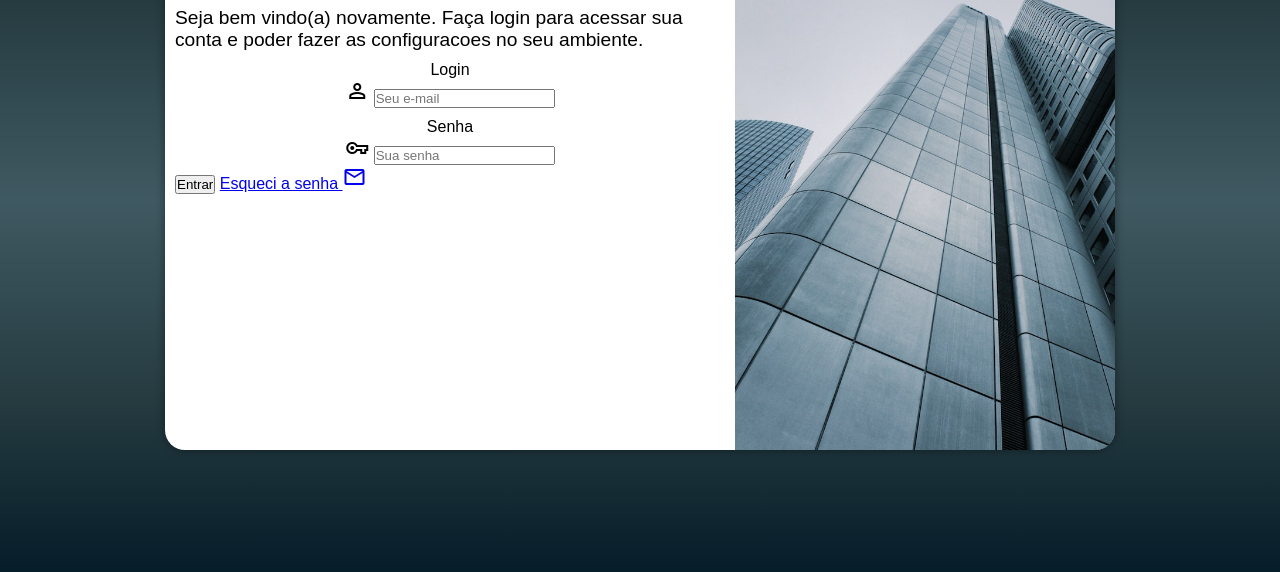
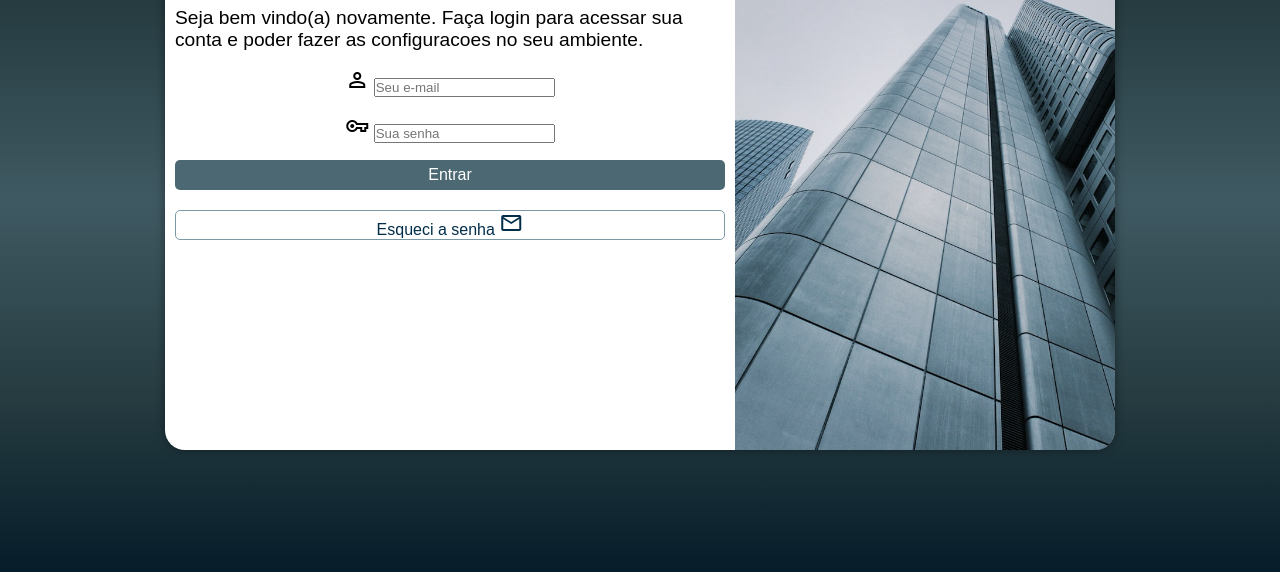
Before and after one commit to RichardRozin/projeto-login, a plain HTML site: page index.html in a window 1280 px wide. Shown: the part 200-772 px from the top of the page. Drawn offline with nearby package versions, Linux system fonts and the light colour scheme.

Commit message:
finalizando a tela de login

```diff
--- a/estilo/media-query.css
+++ b/estilo/media-query.css
@@ -31,6 +31,18 @@ Grandes telas: acima de 1200px
         float: right;
         width: 70%;
     }
+
+    div#formulario > p{
+        font-size: 1em;
+    }
+
+    div.campo{
+        margin: 12px 0px;
+    }
+
+    form > a.botao{
+        margin-top: 15px;
+    }
 }
 
 @media screen and (min-width: 992px){
@@ -63,4 +75,12 @@ Grandes telas: acima de 1200px
     div#formulario > p{
         font-size: 1.2em;
     }
+
+    div.campo{
+        margin: 17px 0px;
+    }
+
+    form > a.botao{
+        margin-top: 20px;
+    }
 }
--- a/estilo/style.css
+++ b/estilo/style.css
@@ -60,13 +60,51 @@ div#formulario > p{
     font-size: 0.8em;
 }
 
+
+input[type=submit]{
+    display: block;
+    font-size: 1em;
+    width: 100%;
+    height: 30px;
+    background-color: #4C6873;
+    color: white;
+    border: none;
+    border-radius: 5px;
+    margin-top: 10px;
+}
+
+input[type=submit]:hover {
+    background-color: #42575f;
+    cursor: pointer;
+}
+
+form > a.botao{
+    display: block;
+    text-align: center;
+    font-size: 1em;
+    width: 100%;
+    height: 30px;
+    background-color: white;
+    border: 1px solid #7C9AA6;
+    border-radius: 5px;
+    text-decoration: none;
+    color: #022e49;
+    margin-top: 10px;
+    padding-bottom: 10px;
+}
+
+form > a.botao:hover{
+    background-color: #42575f;
+    color: white;
+}
+
 div.campo{
     display: block;
     text-align: center;
-    margin-top: 10px;
+    margin: 7px 0px
 }
 
 label{
-    display: block;
+    display: none;
     text-align: center;
 }
--- a/index.html
+++ b/index.html
@@ -21,22 +21,26 @@
                 <h1>Login</h1>
                 <p>Seja bem vindo(a) novamente. Faça login para acessar sua conta e poder fazer as configuracoes no seu ambiente.</p>
                 <form action="login.php" method="post">
+
                     <!--Input para o nome de usuario-->
                     <div class="campo">
                         <label for="ilogin">Login</label>
                         <span class="material-symbols-outlined">person</span>
                         <input type="email" name="login" id="ilogin" placeholder="Seu e-mail" required>
+                    </div>
 
-                    </div>
                     <!--Input para senha do usuario-->
                     <div class="campo">
                         <label for="isenha">Senha</label>
                         <span class="material-symbols-outlined">vpn_key</span>
                         <input type="password" name="senha" id="isenha" placeholder="Sua senha" required minlength="8">
+                    </div>
 
-                    </div>
+                    <!--Botao de entrar-->
                     <input type="submit" value="Entrar">
-                    <a href="esqueci.html">Esqueci a senha <span class="material-symbols-outlined">mail</span></a>
+
+                    <!--Botao de esqueci a senha-->
+                    <a class="botao" href="esqueci.html">Esqueci a senha <span class="material-symbols-outlined">mail</span></a>
                 </form>
             </div>
 
```
